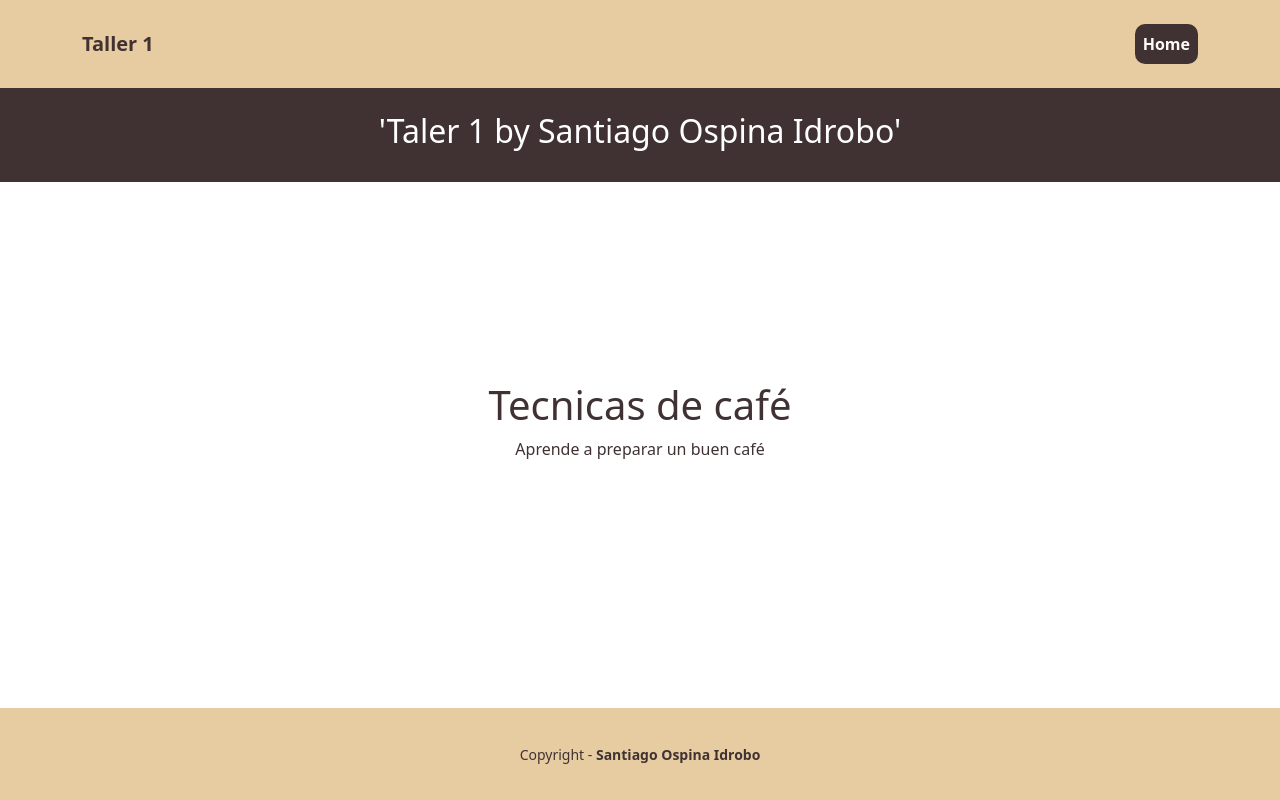
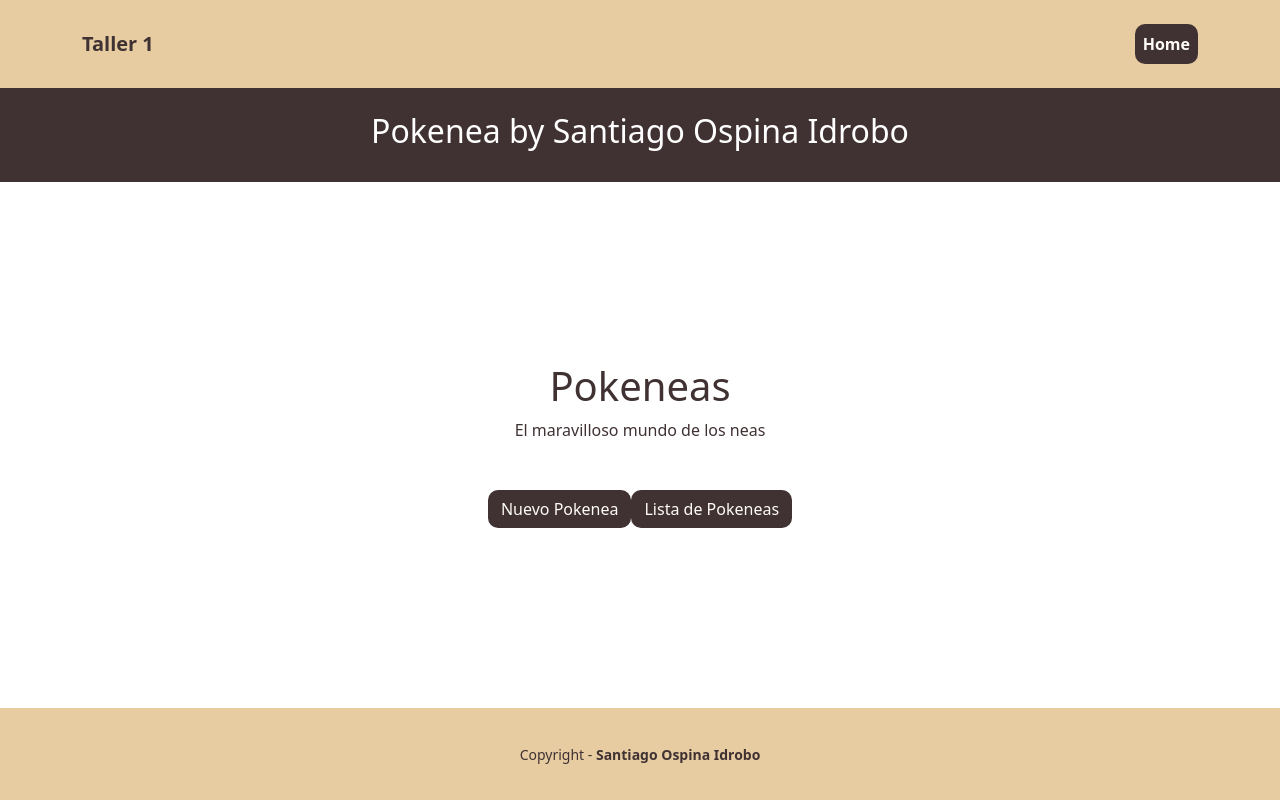
Before and after one commit to Santiagospinai7/pokenea, a Django app: page / in a window 1280 px wide. Run offline with Django 4.2, Linux system fonts and the light colour scheme.

Commit message:
create pokenea feature

```diff
--- a/pages/models.py
+++ b/pages/models.py
@@ -3,7 +3,7 @@ from django.db import models
 # Create your models here.
 class Pokenea(models.Model):
   name = models.CharField(max_length=255)
-  height = models.IntegerField()
+  height = models.CharField(max_length=255)
   skill = models.CharField(max_length=255)
   image = models.CharField(max_length=255)
   phrase = models.CharField(max_length=255)
--- a/pages/templates/pages/base.html
+++ b/pages/templates/pages/base.html
@@ -27,7 +27,7 @@
 
   <header class="masthead bg-primary text-white text-center py-4">
     <div class="container d-flex align-items-center flex-column">
-      <h2>{% block header_title %}'Taler 1 by Santiago Ospina Idrobo'{% endblock %}</h2>
+      <h2>{% block header_title %}Pokenea by Santiago Ospina Idrobo{% endblock %}</h2>
     </div>
   </header>
   <!-- header -->
--- a/pages/templates/pages/home.html
+++ b/pages/templates/pages/home.html
@@ -1,16 +1,16 @@
 {% extends 'pages/base.html' %}
-{%  block title %}Home Page - Taller 1{% endblock %}
+{%  block title %}Pokeneas - Taller 2{% endblock %}
 {% block content %}
 <div class="text-center ">
-  <h1 class="brown-color "> Tecnicas de café </h1>
-  <p class="brown-color">Aprende a preparar un buen café</p>
+  <h1 class="brown-color "> Pokeneas </h1>
+  <p class="brown-color">El maravilloso mundo de los neas</p>
   <div class="d-flex justify-content-between mt-5 flex-row">
-    {% comment %} <div>
-      <a href="{% url 'form' %}" class="btn brown-button">Nueva Tecnica</a>
+    <div>
+      <a href="{% url 'pokenea_form' %}" class="btn brown-button">Nuevo Pokenea</a>
     </div>
     <div>
-      <a href="{% url 'techniques' %}" class="btn brown-button">Lista de Tecnicas</a>
-    </div> {% endcomment %}
+      <a href="{% url 'pokeneas' %}" class="btn brown-button">Lista de Pokeneas</a>
+    </div>
   </div>
 </div>
 {% endblock %}
--- a/pages/urls.py
+++ b/pages/urls.py
@@ -1,9 +1,10 @@
 from django.urls import path
-from .views import HomePageView, PokeneaIndexView, PokeneaShowView
+from .views import HomePageView, PokeneaIndexView, PokeneaShowView, PokeneaCreateView
 
 
 urlpatterns = [
   path('', HomePageView.as_view(), name='home'),
   path('pokeneas/', PokeneaIndexView.as_view(), name='pokeneas'),
-  path('pokeneas/<str:pk>', PokeneaShowView.as_view(), name='pokenea_show')
+  path('pokeneas/create', PokeneaCreateView.as_view(), name='pokenea_form'),
+  path('pokeneas/<str:pk>', PokeneaShowView.as_view(), name='pokenea_show'),
 ]
--- a/pages/views.py
+++ b/pages/views.py
@@ -2,6 +2,8 @@ from django.shortcuts import render, get_object_or_404, reverse
 from django.http import HttpResponseRedirect
 from django.views.generic import TemplateView
 from .models import Pokenea
+from django import forms
+from django.views import View
 
 # Create your views here.
 class HomePageView(TemplateView):
@@ -35,3 +37,35 @@ class PokeneaShowView(TemplateView):
     viewData['pokenea'] = pokenea
 
     return render(request, self.template_name, viewData)
+
+class PokeneaForm(forms.ModelForm):
+  class Meta:
+    model = Pokenea
+    fields = ['name', 'height', 'skill', 'image', 'phrase']
+
+class PokeneaCreateView(View):
+  print("PokeneaCreateView")
+  template_name = 'pokeneas/create.html'
+
+  def get(self, request):
+    form = PokeneaForm()
+    viewData = {}
+    viewData["title"] = "Create pokenea"
+    viewData["form"] = form
+    return render(request, self.template_name, viewData)
+
+  def post(self, request):
+    form = PokeneaForm(request.POST)
+    if form.is_valid():
+      form.save()
+      viewData = {
+        "title": "Create pokenea",
+        "form": form,
+        "success_message": "Pokenea created"
+        }
+      return render(request, self.template_name, viewData)
+    else:
+      viewData = {}
+      viewData["title"] = "Create pokenea"
+      viewData["form"] = form
+      return render(request, self.template_name, viewData)
```
Also changed, not shown: pages/templates/pokeneas/create.html (added, +42 -0 lines), db.sqlite3, pages/migrations/0002_alter_pokenea_height.py (added).
